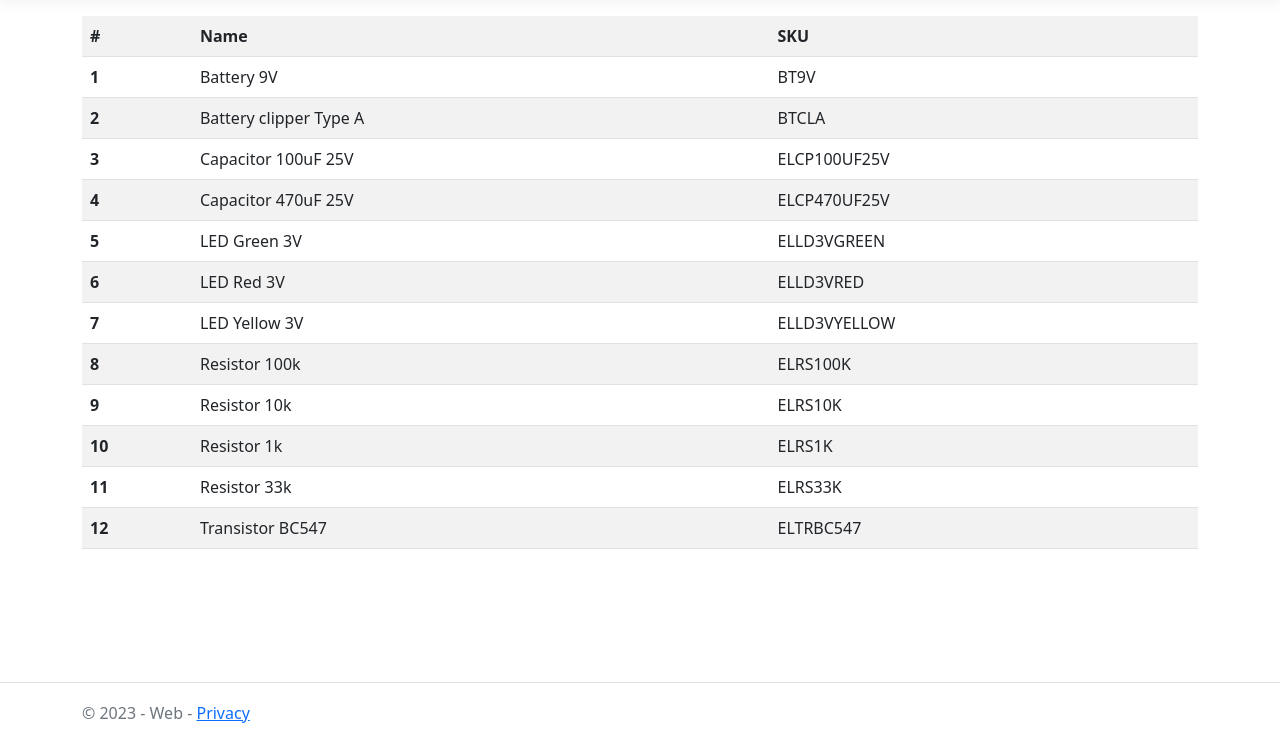
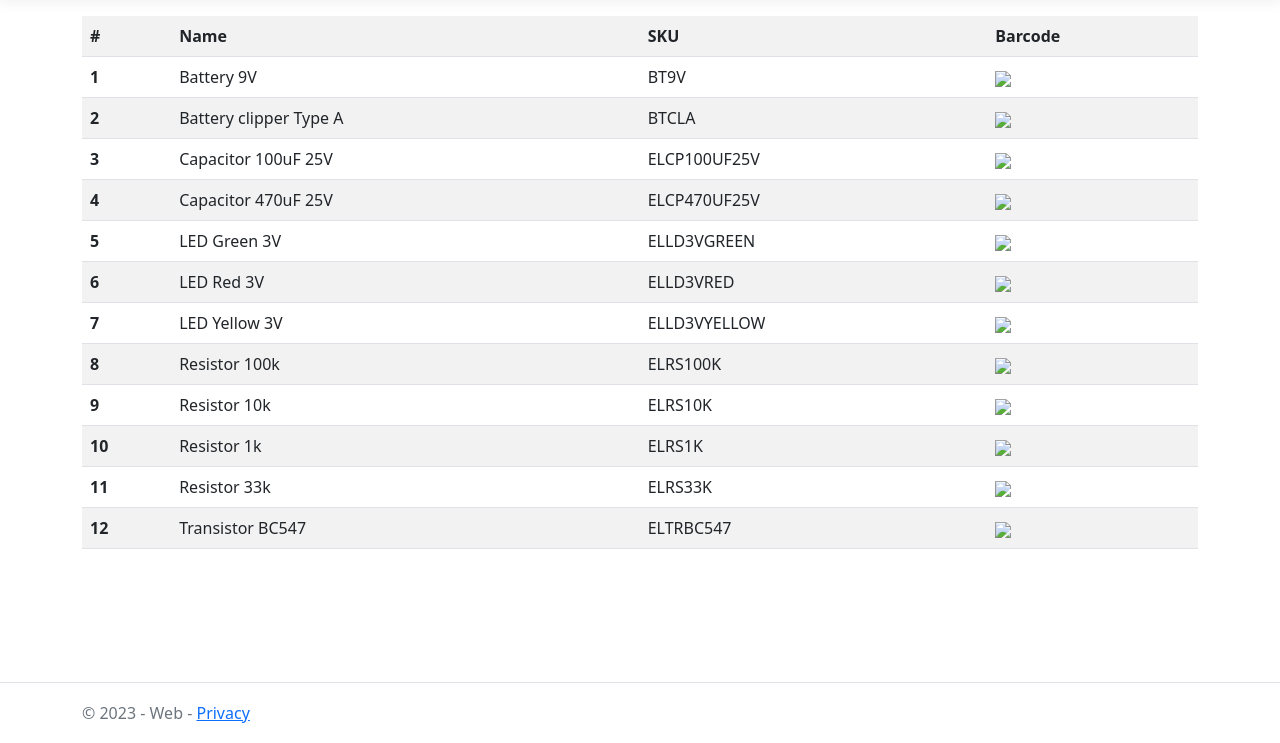
Before and after one commit to markusmorawitz77/functional-csharp-10, an ASP.NET Core app: page / in a window 1280 px wide. Shown: the part 57-800 px from the top of the page. Run offline with ASP.NET Core 8, Linux system fonts and the light colour scheme; style sheets or scripts are compiled from the project's sources.

Commit message:
follow course

```diff
--- a/Web/Pages/Index.cshtml
+++ b/Web/Pages/Index.cshtml
@@ -4,13 +4,14 @@
 
 <table class="table table-striped">
     @{int ordinal = 0;}
-    <tr><th>#</th><th>Name</th><th>SKU</th></tr>
+    <tr><th>#</th><th>Name</th><th>SKU</th><th>Barcode</th></tr>
     @foreach (Part part in Model.AllParts.OrderBy(part => part.Name))
     {
         <tr>
             <th>@(++ordinal)</th>
             <td>@part.Name</td>
             <td>@part.Sku.Value</td>
+            <td><img src="data:" /></td>
         </tr>
     }
 </table>
```
